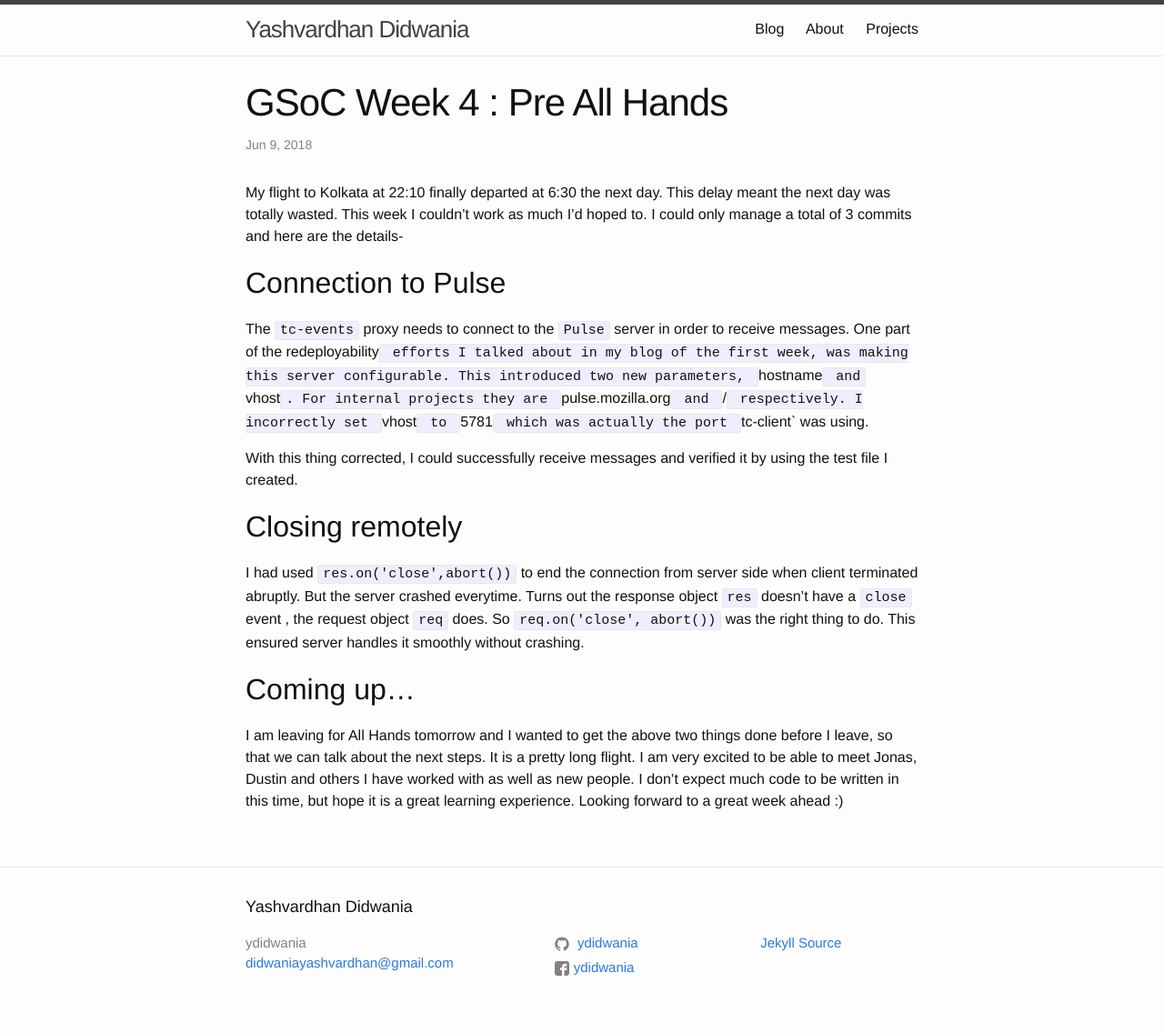
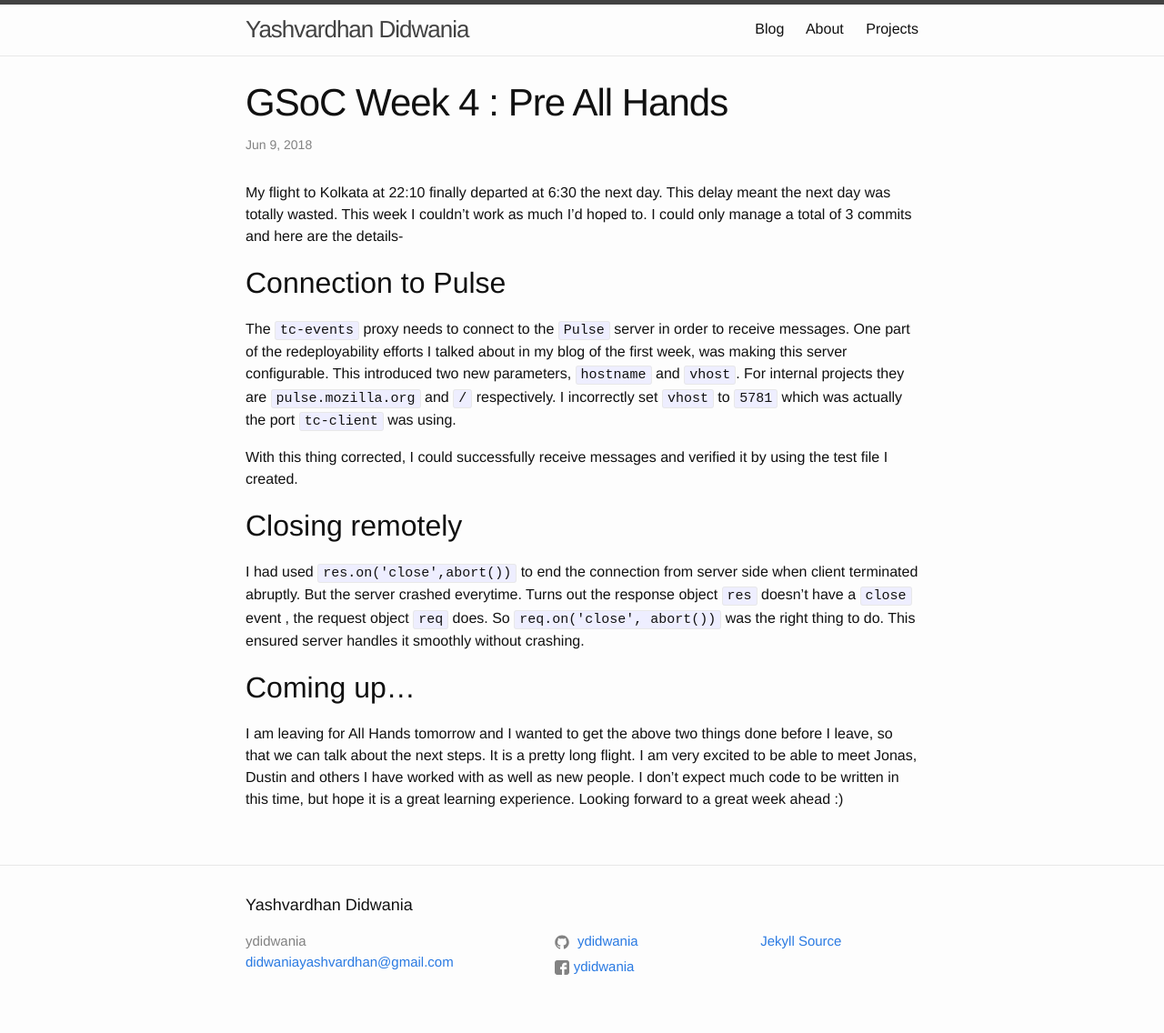
Before and after one commit to ydidwania/ydidwania.github.io, a Jekyll site: the page built from _posts/2018-06-09-gsoc-week-4.md, in a window 1280 px wide. Shown: the whole page at 91% size. Built offline with Jekyll 4.4.1, drawn with Linux system fonts in a browser that asks for light colours.

```diff
--- a/_posts/2018-06-09-gsoc-week-4.md
+++ b/_posts/2018-06-09-gsoc-week-4.md
@@ -9,7 +9,7 @@ My flight to Kolkata at 22:10 finally departed at 6:30 the next day. This delay
 
 ## Connection to Pulse
 
-The `tc-events` proxy needs to connect to the `Pulse` server in order to receive messages. One part of the redeployability` efforts I talked about in my blog of the first week, was making this server configurable. This introduced two new parameters, `hostname` and `vhost`. For internal projects they are `pulse.mozilla.org` and `/` respectively. I incorrectly set `vhost` to `5781` which was actually the port `tc-client` was using.
+The `tc-events` proxy needs to connect to the `Pulse` server in order to receive messages. One part of the redeployability efforts I talked about in my blog of the first week, was making this server configurable. This introduced two new parameters, `hostname` and `vhost`. For internal projects they are `pulse.mozilla.org` and `/` respectively. I incorrectly set `vhost` to `5781` which was actually the port `tc-client` was using.
 
 With this thing corrected, I could successfully receive messages and verified it by using the test file I created.
 
```
Also changed, not shown: _posts/2018-06-03-gsoc-week-3.md (+1 -1 lines), 4 other files.
